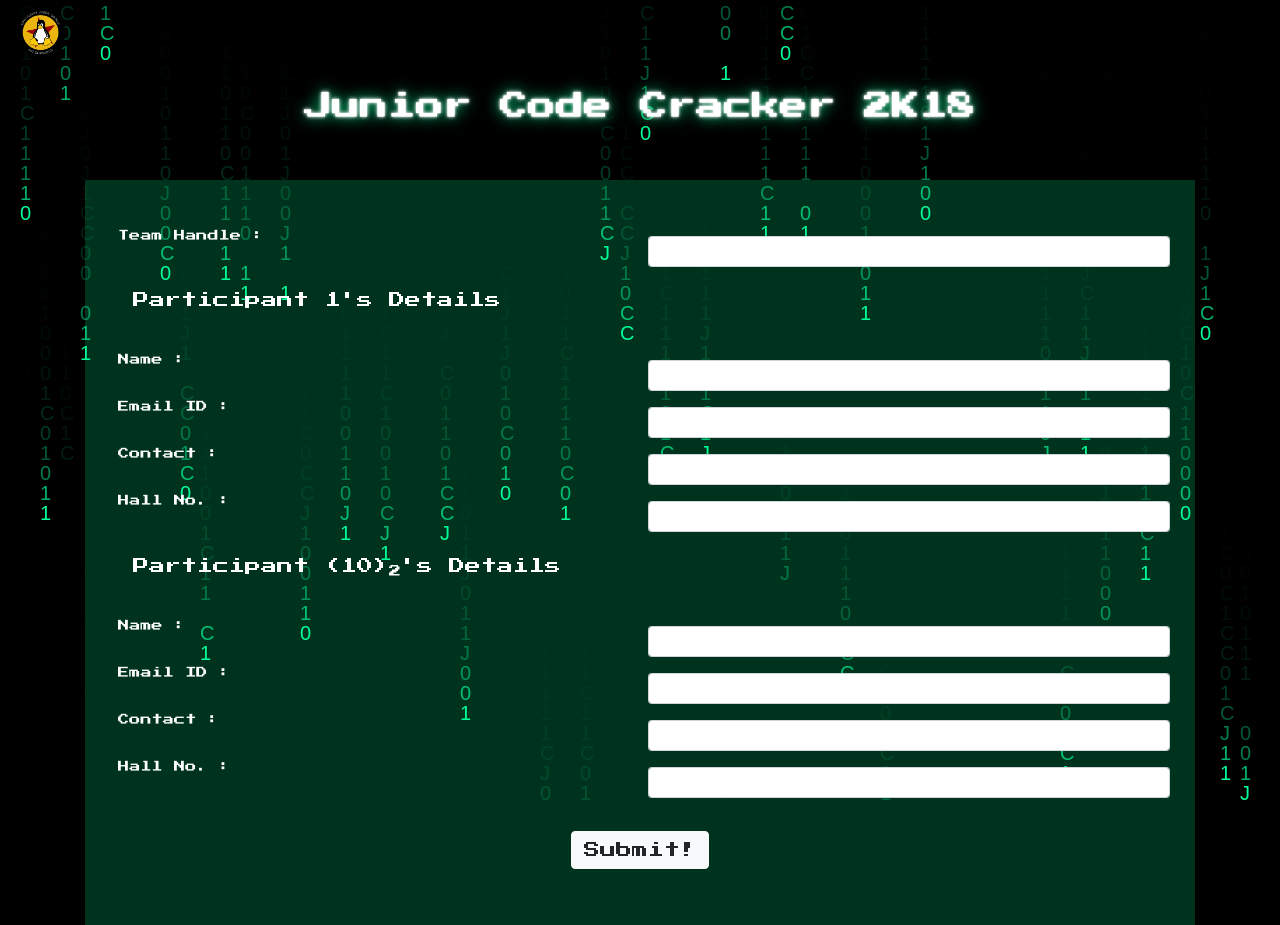
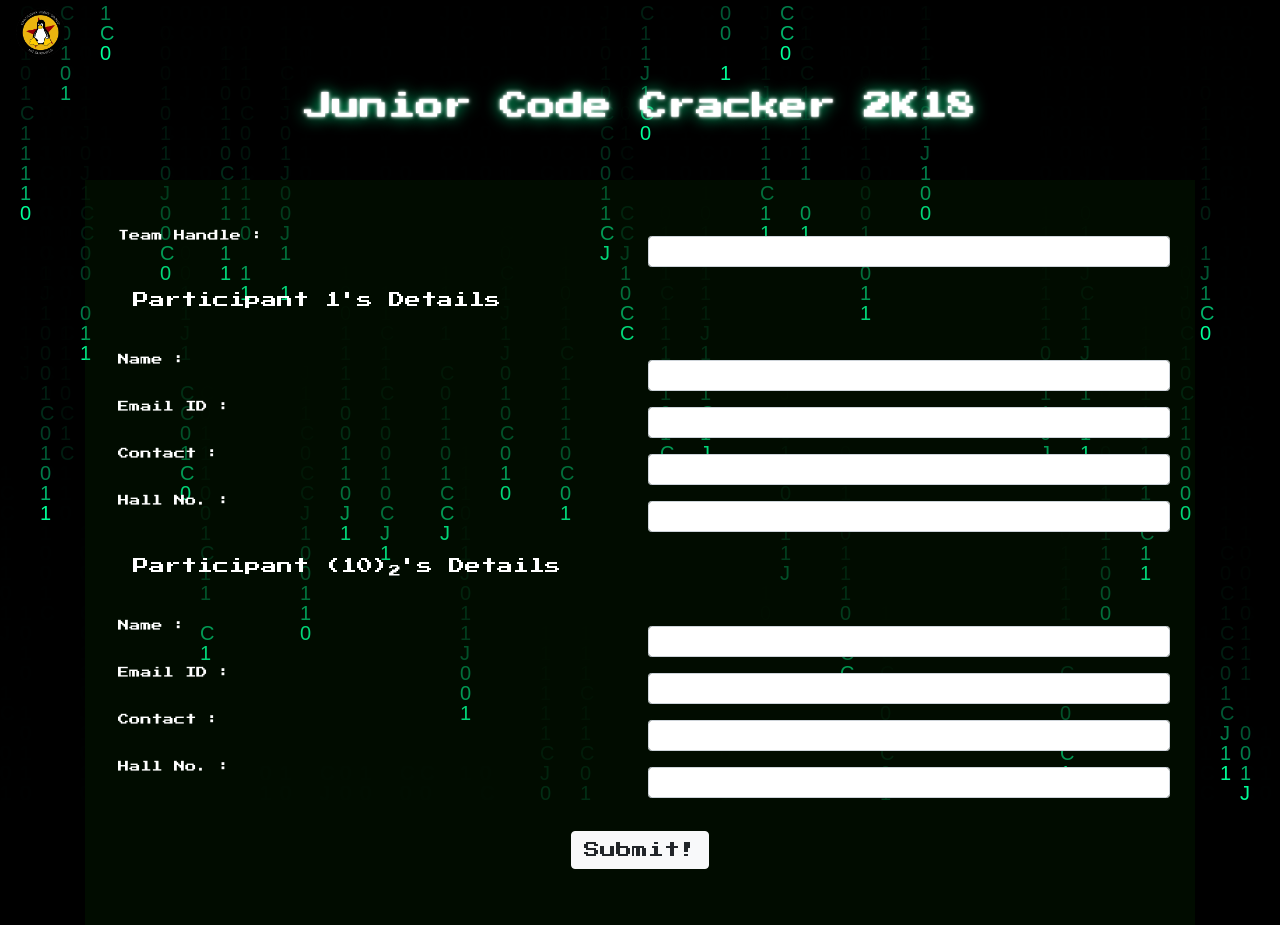
Before and after one commit to lugnitdgp/jcc-registration-portal, a Django app: page / in a window 1280 px wide. Run offline with Django 3.2, Linux system fonts and the light colour scheme; some libraries are stand-ins or nearby versions.

Commit message:
Changed form color

```diff
--- a/static/css/master.css
+++ b/static/css/master.css
@@ -22,7 +22,7 @@ body .container{
 }
 
 form{
-  background: rgba(0, 255, 152, .2);
+  background: rgba(5, 60, 1, 0.2);
   font-size: 0.7rem;
 }
 input{
--- a/static/css/matrix.css
+++ b/static/css/matrix.css
@@ -7,7 +7,7 @@ body {
 #matrix {
     background-color: #000;
     position: fixed;
-	  animation: blur 10s infinite;
+	animation: blur 10s infinite;
     animation-delay: 10s;
     z-index: -1;
 }
```
